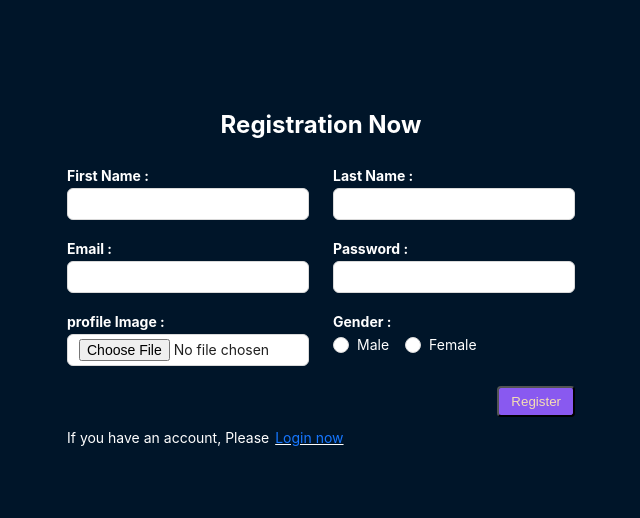
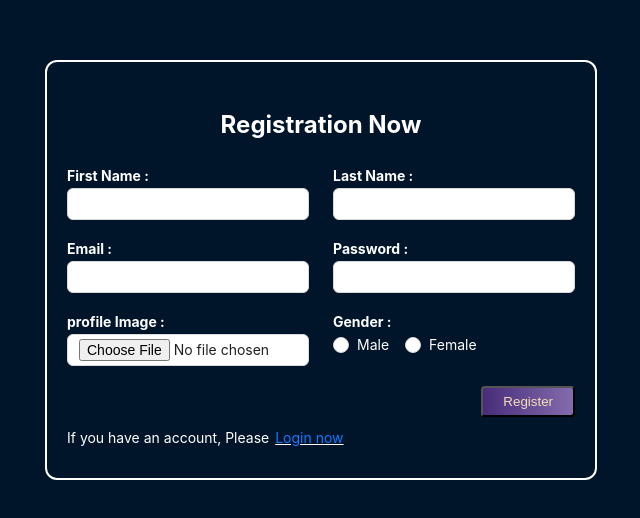
Before and after one commit to Sayedfarabi/BMS-client, a React (Vite) app: page /register in a window 1280 px wide. Shown: the part 130-648 px from the top of the page, without its empty margins (319-959 px from the left). Built offline with nearby package versions, Linux system fonts and the light colour scheme.

Commit message:
button background color modify

```diff
--- a/src/components/form/BMSForm.tsx
+++ b/src/components/form/BMSForm.tsx
@@ -19,9 +19,9 @@ const BMSForm = ({ onSubmit, btn, children, defaultValues }: TBMSProps) => {
         <div style={{ textAlign: "right" }}>
           <button
             style={{
-              padding: "6px 12px",
+              padding: "6px 20px",
               cursor: "pointer",
-              background: "#8959f0",
+              backgroundImage: "linear-gradient(to right, #482c7a, #836cad)",
               borderRadius: "4px",
               color: "wheat",
             }}
--- a/src/pages/Login.tsx
+++ b/src/pages/Login.tsx
@@ -10,7 +10,13 @@ const Login = () => {
   return (
     <section style={{ background: "#001529", color: "white" }}>
       <Row justify="center" align="middle" style={{ minHeight: "100vh" }}>
-        <div>
+        <div
+          style={{
+            padding: "20px",
+            border: "2px solid white",
+            borderRadius: "12px",
+          }}
+        >
           <div style={{ margin: "28px 0px" }}>
             <h1
               style={{
@@ -40,7 +46,7 @@ const Login = () => {
                   name={"password"}
                   type={"password"}
                   label={"Password"}
-                  isRequired
+                  isRequired="required"
                 />
               </Col>
             </Row>
--- a/src/pages/Register.tsx
+++ b/src/pages/Register.tsx
@@ -13,7 +13,13 @@ const Register = () => {
       style={{ background: "#001529", color: "white", padding: "0px 20px" }}
     >
       <Row justify="center" align="middle" style={{ minHeight: "100vh" }}>
-        <div>
+        <div
+          style={{
+            padding: "20px",
+            border: "2px solid white",
+            borderRadius: "12px",
+          }}
+        >
           <div style={{ margin: "28px 0px" }}>
             <h1
               style={{
```
